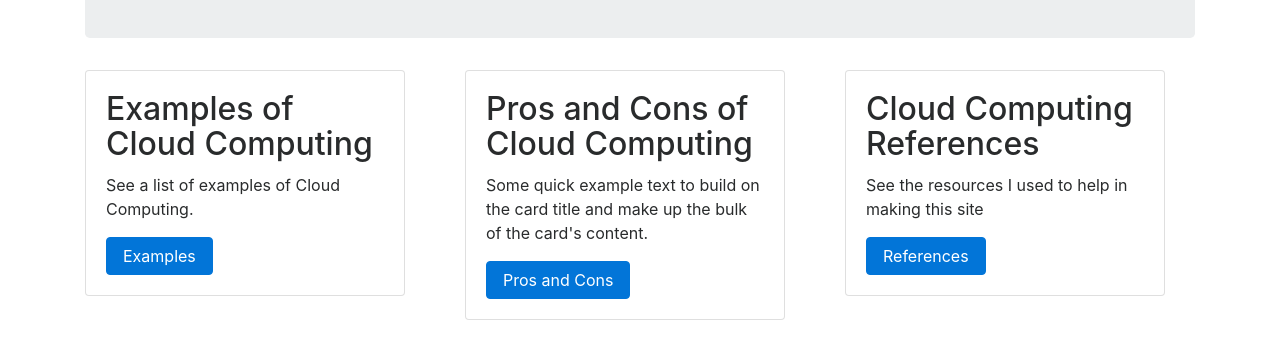
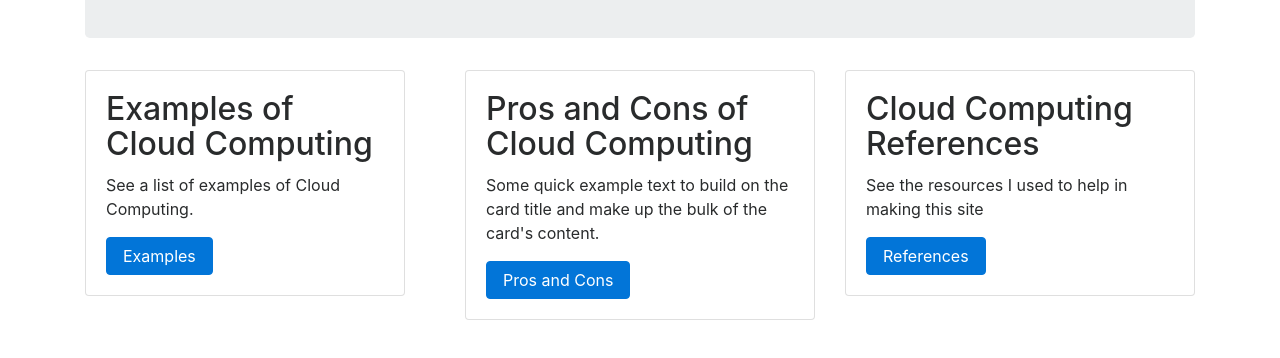
Before and after one commit to ggh4212/cloudcomputing, a plain HTML site: page index.html in a window 1280 px wide. Shown: the part 206-564 px from the top of the page. Drawn offline with nearby package versions, Linux system fonts and the light colour scheme; a script that the page names is missing.

Commit message:
Fixes to cards

```diff
--- a/index.html
+++ b/index.html
@@ -31,7 +31,7 @@
         </div>
       </div>
       <div class="col-xs-12 col-md-4">
-        <div class="card" style="width: 20rem;">
+        <div class="card">
           <!--img class="card-img-top" src="..." alt="Card image cap"-->
           <div class="card-block">
             <h2 class="card-title">Pros and Cons  of Cloud Computing</h2>
@@ -42,7 +42,7 @@
       </div>
 
       <div class="col-xs-12 col-md-4">
-        <div class="card" style="width: 20rem;">
+        <div class="card">
           <!--img class="card-img-top" src="..." alt="Card image cap"-->
           <div class="card-block">
             <h2 class="card-title">Cloud Computing References</h2>
```
